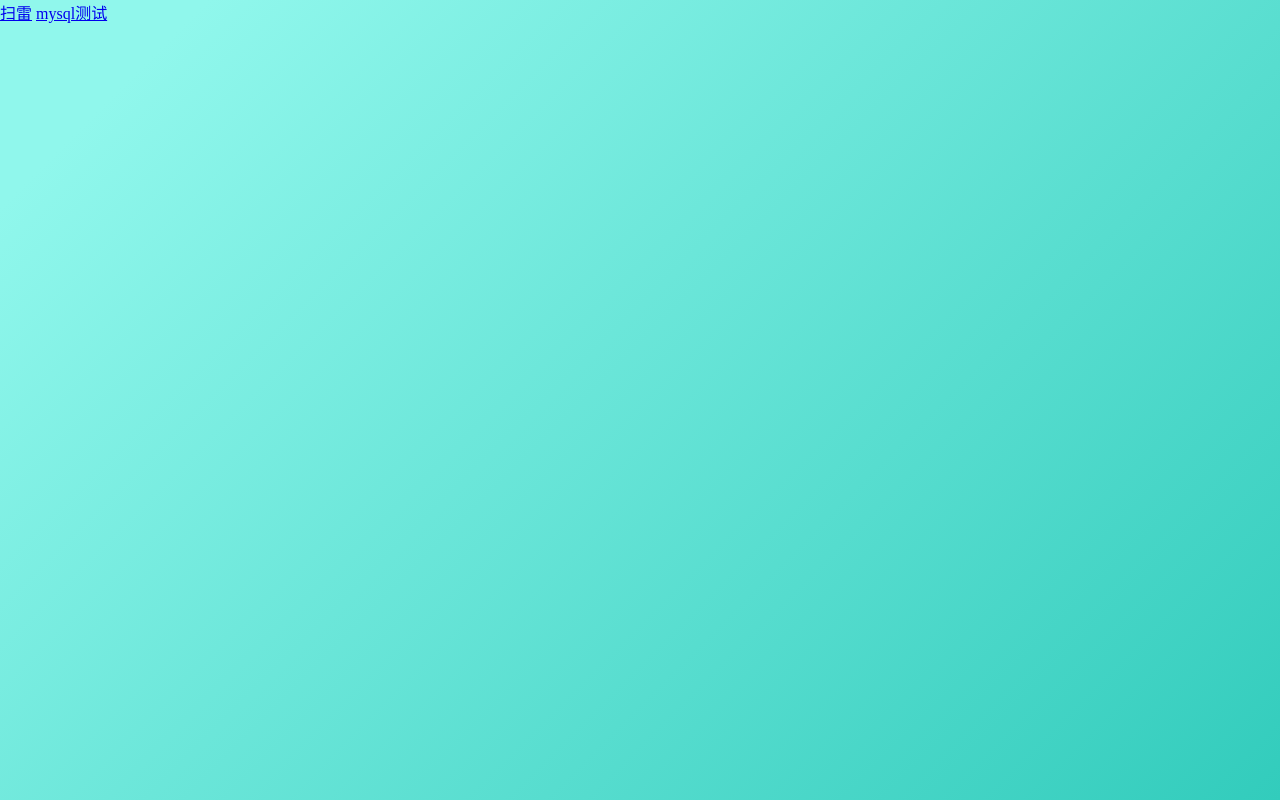
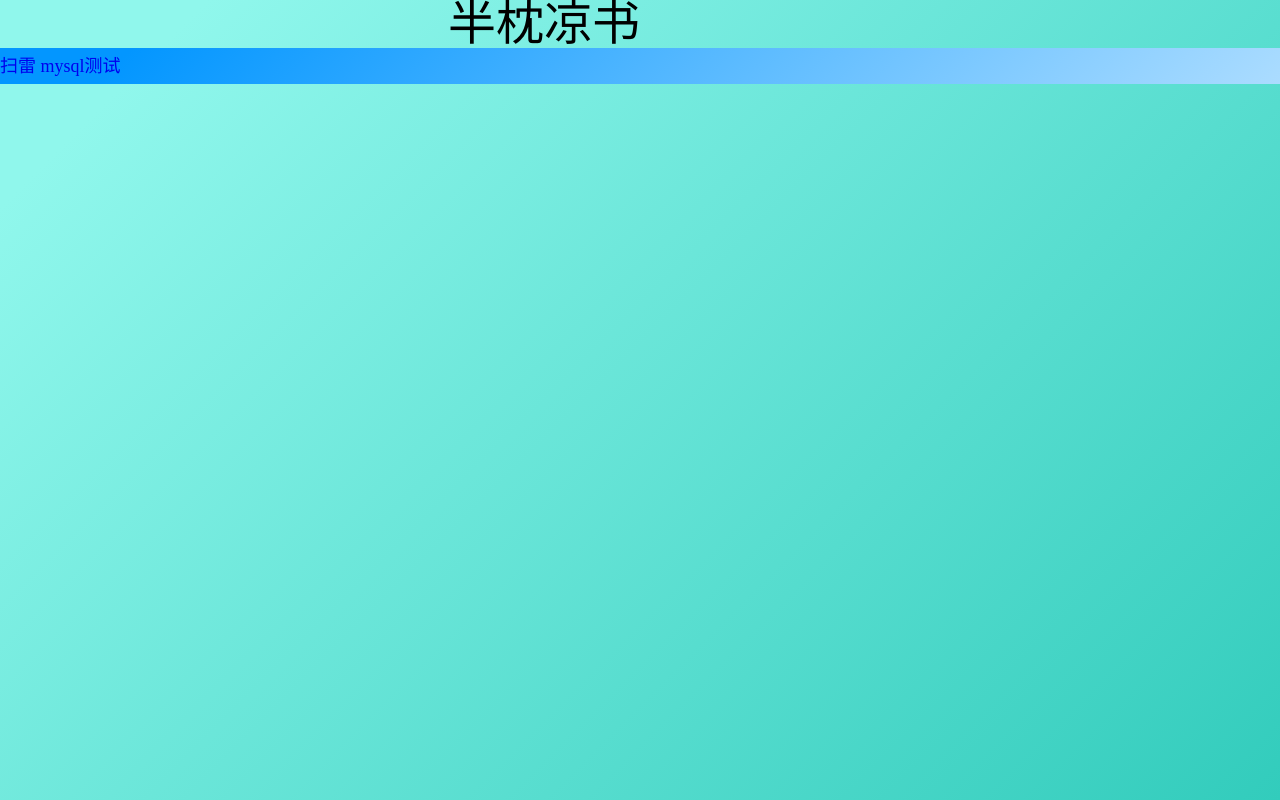
Before and after one commit to 2395913652/MywebAssert, a PHP site: page / in a window 1280 px wide. Run offline with PHP 8.4, Linux system fonts and the light colour scheme.

Commit message:
bzls index change

```diff
--- a/index.html
+++ b/index.html
@@ -6,9 +6,14 @@
 </head>
 
 <body>
-    <div>
+    <div class="head">
+        <div>半枕凉书</div>
+
+    </div>
+    <div class="navigation">
         <a href="MainInterface/main.html">扫雷</a>
         <a href="MainInterface/write.html">mysql测试</a>
+    </div>
 </body>
 
 </html>
--- a/indexcss.css
+++ b/indexcss.css
@@ -1,14 +1,31 @@
-* {
-    margin: 0;
-    padding: 0;
-    border: 0;
+.head{
+    font-size: 48px;
+    line-height: 48px;
+    font-family: "KaiTi";
 }
-[name=phptext]{
-    width:400px;
-    height:200px;
+.head>div{
+    margin:auto;
+    width:30%;
+}
+.navigation{
+    line-height: 36px;
+    font-size: 18px;
+    width:100%;
+    background-image:linear-gradient( 135deg, #0396FF 10%, #ABDCFF 100%);
+}
+a{
+    text-decoration:none;
+}
+a:hover{
+color: #a59c89;
 }
 body {
     background-image: linear-gradient( 135deg, #90F7EC 10%, #32CCBC 100%);
     background-size: cover;
     background-attachment: fixed;
 }
+* {
+    margin: 0;
+    padding: 0;
+    border: 0;
+}
```
